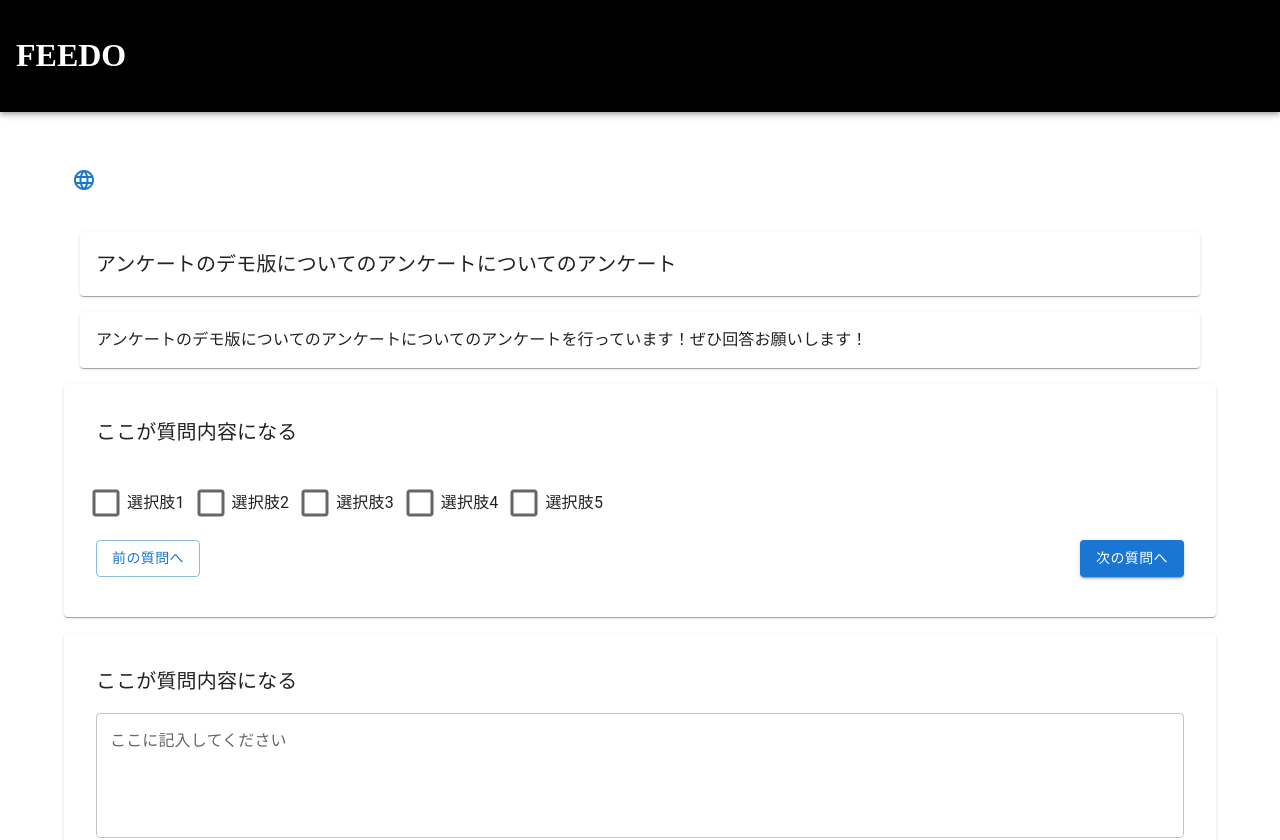
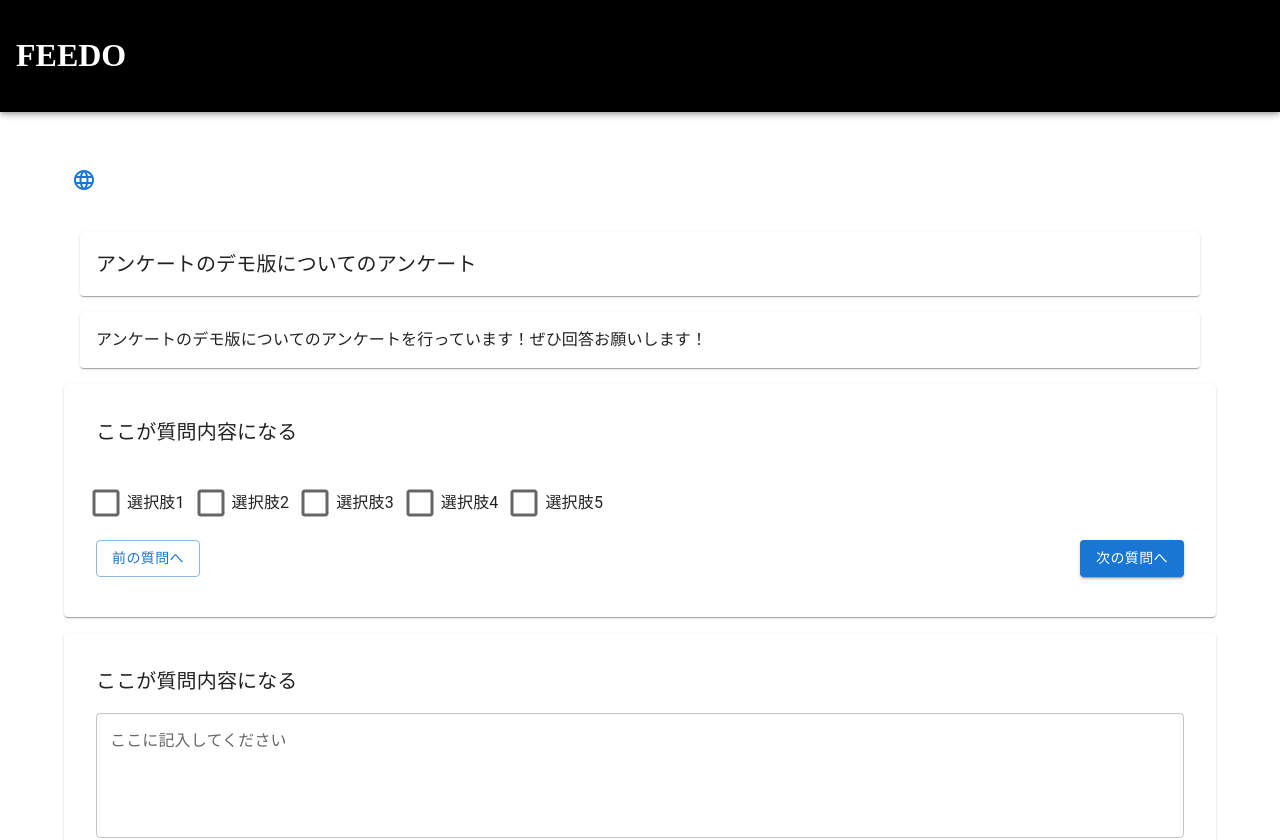
Before and after one commit to cube5963/feedo_front, a Next.js app: page /formUse/1 in a window 1280 px wide. Shown: the top 840 px of the page. Built offline with nearby package versions, Linux system fonts and the light colour scheme; no server answers; what @mui/material-nextjs would draw is missing.

Commit message:
アンケートのタイトルと説明文を修正しました

```diff
--- a/app/formUse/[useId]/page.tsx
+++ b/app/formUse/[useId]/page.tsx
@@ -29,8 +29,8 @@ import Slider from "../../_components/slideer";
 import Nbutton from "../../_components/nbuttoon";
 
 const formContent = {
-  title: 'アンケートのデモ版についてのアンケートについてのアンケート',
-  description: 'アンケートのデモ版についてのアンケートについてのアンケートを行っています！ぜひ回答お願いします！',
+  title: 'アンケートのデモ版についてのアンケート',
+  description: 'アンケートのデモ版についてのアンケートを行っています！ぜひ回答お願いします！',
   questions: [
     { id: 1, component: <Check /> },
     { id: 2, component: <Text /> },
```
